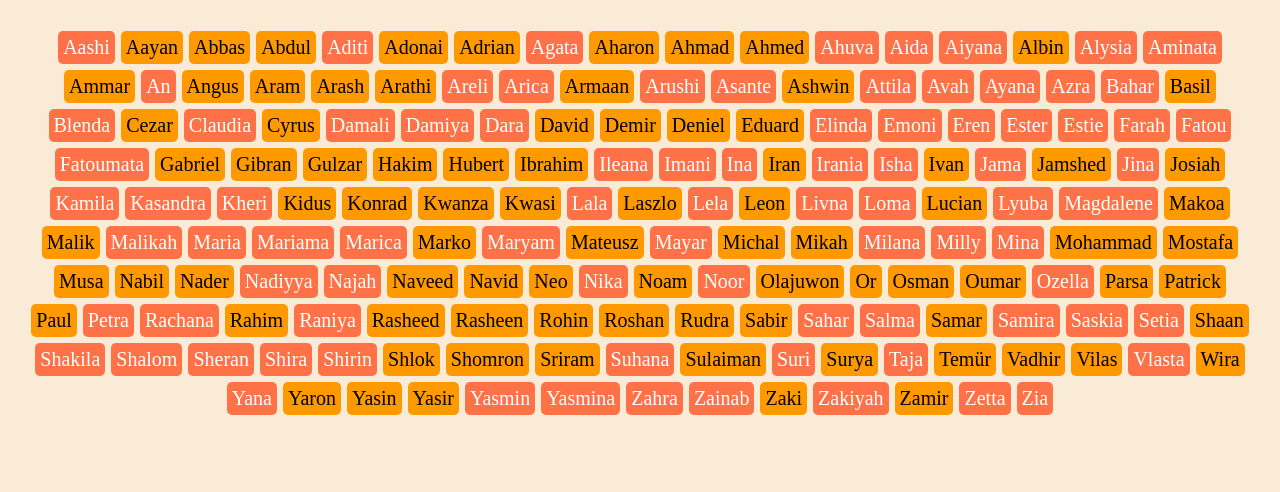
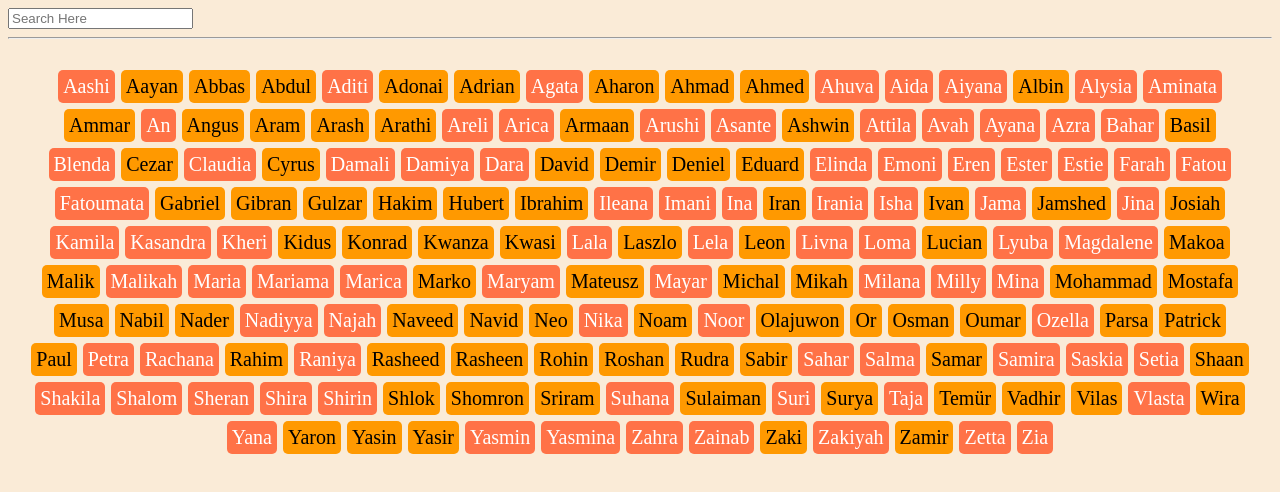
Before and after one commit to owen-dearman/baby-names-V2, a React (Create React App) app: page / in a window 1280 px wide. Shown: the top 492 px of the page. Built offline with nearby package versions, Linux system fonts and the light colour scheme.

Commit message:
working search bar

```diff
--- a/src/App.tsx
+++ b/src/App.tsx
@@ -2,13 +2,31 @@ import { babyNameData } from "./utils/babyNameData"
 import {babyNameDataInterface} from "./utils/babyNameDataInterface"
 import {sortNameList} from "./utils/sortNameList"
 import {mapBabyNames} from "./utils/mapBabyNames"
+import {useState} from "react"
 
 
 function App(): JSX.Element {
-  //sorts array of baby name objects into alphabetical order and maps them into JSX.Elements with CSS styling based on sex
-  const mainNameListItems = sortNameList(babyNameData).map(mapBabyNames)
 
-  return <div className="babyNamesList">{mainNameListItems}</div>
+    const [searchTerm, setSearchTerm] = useState<string>("")
+
+    //sorts array of baby name objects into alphabetical order
+    const sortedNames = sortNameList(babyNameData)
+    //filters the names that match the input search
+    const searchedNameList:babyNameDataInterface[] = sortedNames.filter((nameObject) => nameObject.name.toLowerCase().includes(searchTerm.toLowerCase()))
+    //Maps sorted & filtered names into JSX.Elements with CSS styling based on sex
+    const mainNameListItems = searchedNameList.map(mapBabyNames)
+
+
+   return <>
+      <input
+      placeholder="Search Here"
+      value={searchTerm}
+      onChange={(e) => setSearchTerm(e.target.value)}
+    />
+    <hr />
+    <div className="babyNamesList">{mainNameListItems}</div>
+
+  </>
 }
 
 export default App;
```
